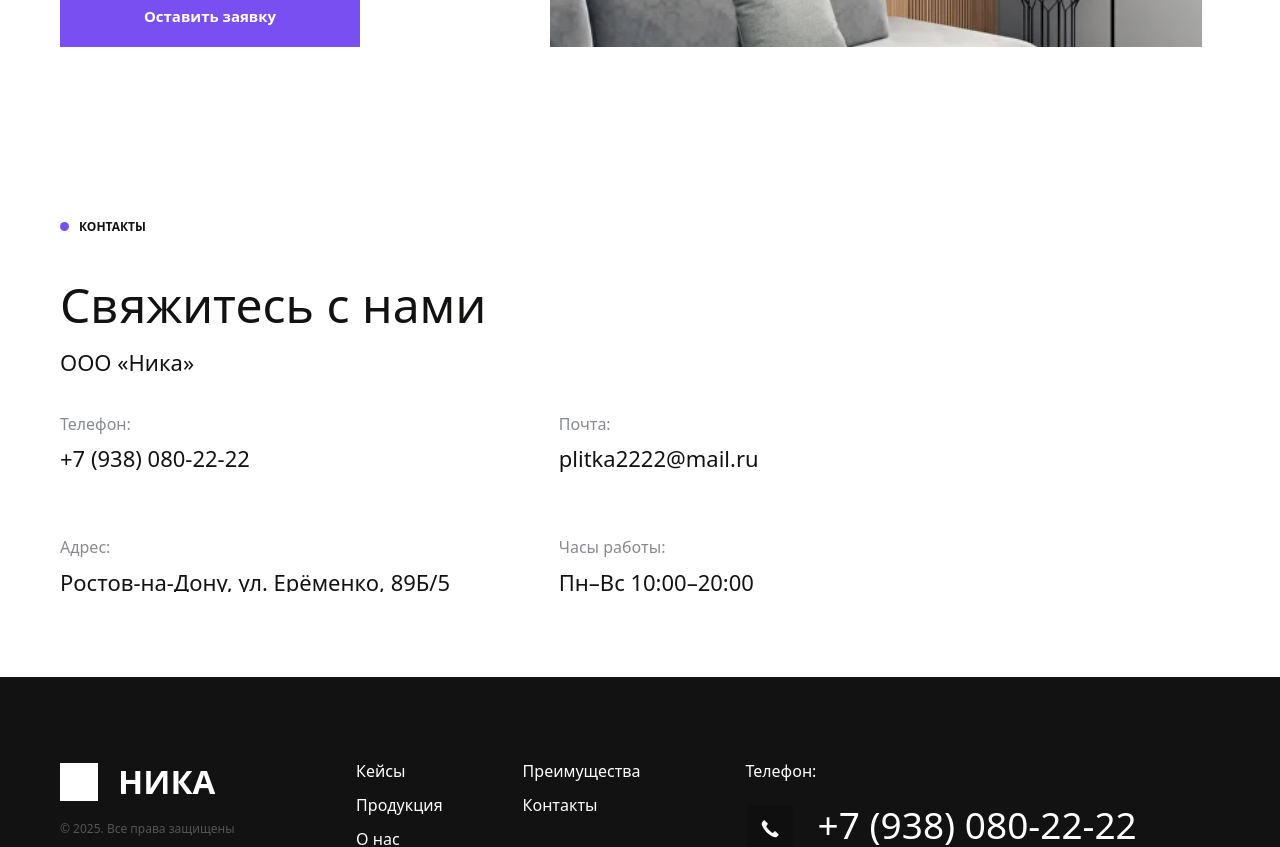
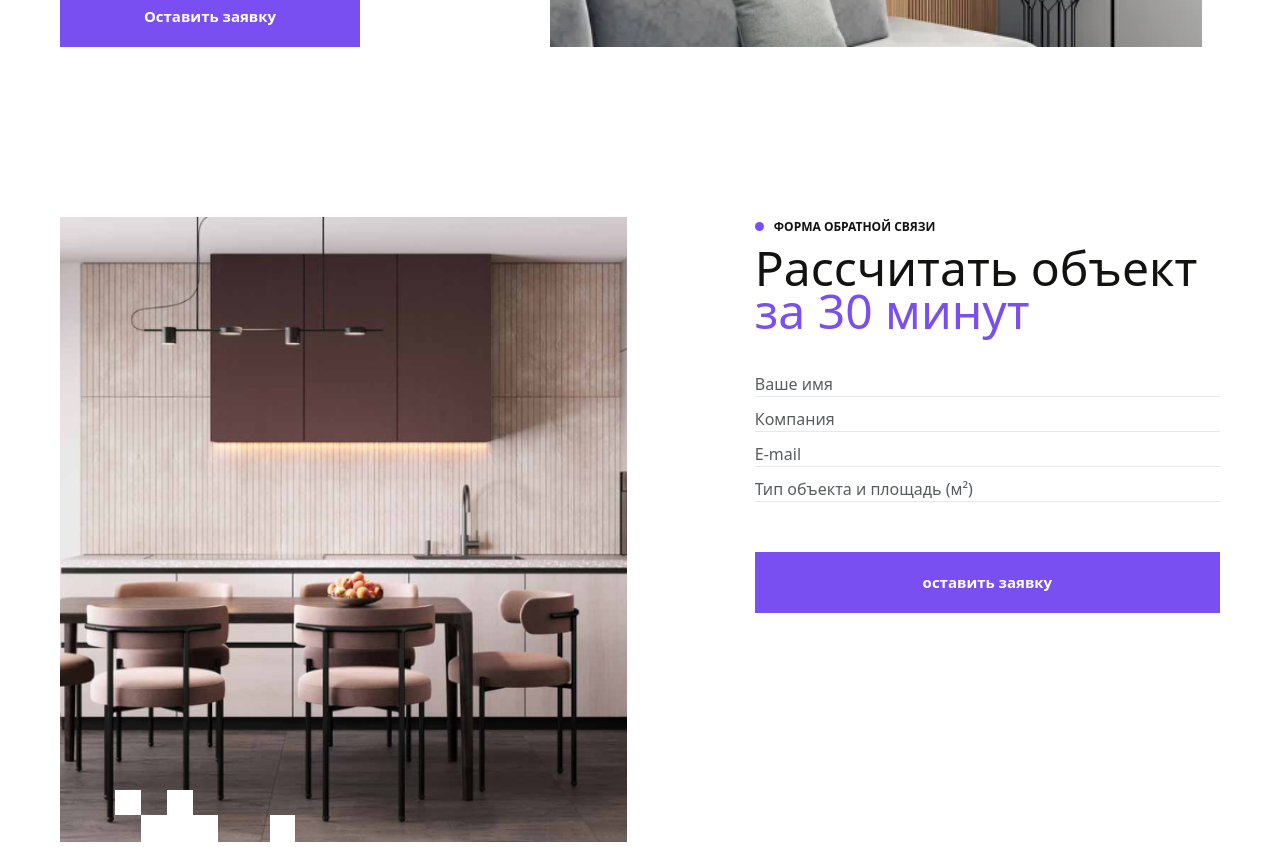
Before and after one commit to klavrenuk/nika, a Vue app: page / in a window 1280 px wide. Shown: the part 6180-7027 px from the top of the page. Built offline with nearby package versions, Linux system fonts and the light colour scheme.

Commit message:
Верстка

```diff
--- a/src/App.vue
+++ b/src/App.vue
@@ -6,6 +6,7 @@
     <WhyChooseUs />
     <Founder />
     <Steps />
+    <Feedback />
     <Contacts />
     <Footer />
   </div>
@@ -20,6 +21,7 @@ import Founder from '@/components/founder/Founder.vue';
 import Contacts from '@/components/contacts/Contacts.vue';
 import Footer from '@/components/footer/Footer.vue';
 import Steps from '@/components/steps/Steps.vue';
+import Feedback from '@/components/feedback/Feedback.vue';
 </script>
 
 <style lang="scss">
--- /dev/null
+++ b/src/components/feedback/Feedback.vue
@@ -0,0 +1,17 @@
+<script setup>
+import FeedbackRight from "@/components/feedback/FeedbackRight.vue";
+</script>
+
+<template>
+  <div class="feedback app-section">
+    <div class="app-component-layout">
+      <img src="/images/feedback-photo.svg" alt="Форма обратной связи" />
+
+      <FeedbackRight />
+    </div>
+  </div>
+</template>
+
+<style scoped lang="scss">
+
+</style>
--- /dev/null
+++ b/src/components/feedback/FeedbackRight.vue
@@ -0,0 +1,67 @@
+<script setup>
+import SectionName from "@/components/section/SectionName.vue";
+
+const handleSubmit = () => {
+  console.log('submit');
+}
+</script>
+
+<template>
+  <div class="feedback-right">
+    <SectionName>Форма обратной связи</SectionName>
+    <h3 class="feedback-right__title">
+      Рассчитать объект<br /><span>за 30 минут</span>
+    </h3>
+    <form @submit.prevent="handleSubmit" class="feedback-right__form d-flex flex-column">
+      <input class="form-control" id="name" aria-describedby="emailHelp" placeholder="Ваше имя">
+      <input class="form-control" id="company" aria-describedby="emailHelp" placeholder="Компания">
+      <input type="email" class="form-control" id="email" aria-describedby="emailHelp" placeholder="E-mail">
+      <input class="form-control" id="area" aria-describedby="emailHelp" placeholder="Тип объекта и площадь (м²) ">
+      <button class="app-button feedback-right__submit">
+        оставить заявку
+      </button>
+    </form>
+  </div>
+</template>
+
+<style scoped lang="scss">
+.feedback-right {
+  &__title {
+    margin: 10px 0 40px;
+    font-weight: 500;
+    font-size: 48px;
+    color: #121211;
+    line-height: 43px;
+
+    & span {
+      color: #7A4FF1
+    }
+  }
+}
+
+.feedback-right__form {
+  gap: 10px;
+
+  & input {
+    color: #868B91;
+    font-size: 16px;
+    font-weight: 500;
+    border: none;
+    border-bottom: 1px solid #868B9133;
+    outline: none !important;
+    border-radius: 0;
+    padding: 0;
+
+    &:focus {
+      outline: none !important;
+      box-shadow: none;
+      border-bottom: 1px solid #7A4FF1;
+    }
+  }
+}
+
+.feedback-right__submit {
+  margin-top: 40px;
+  color: #fff;
+}
+</style>
```
Also changed, not shown: public/images/feedback-photo.svg (added).
